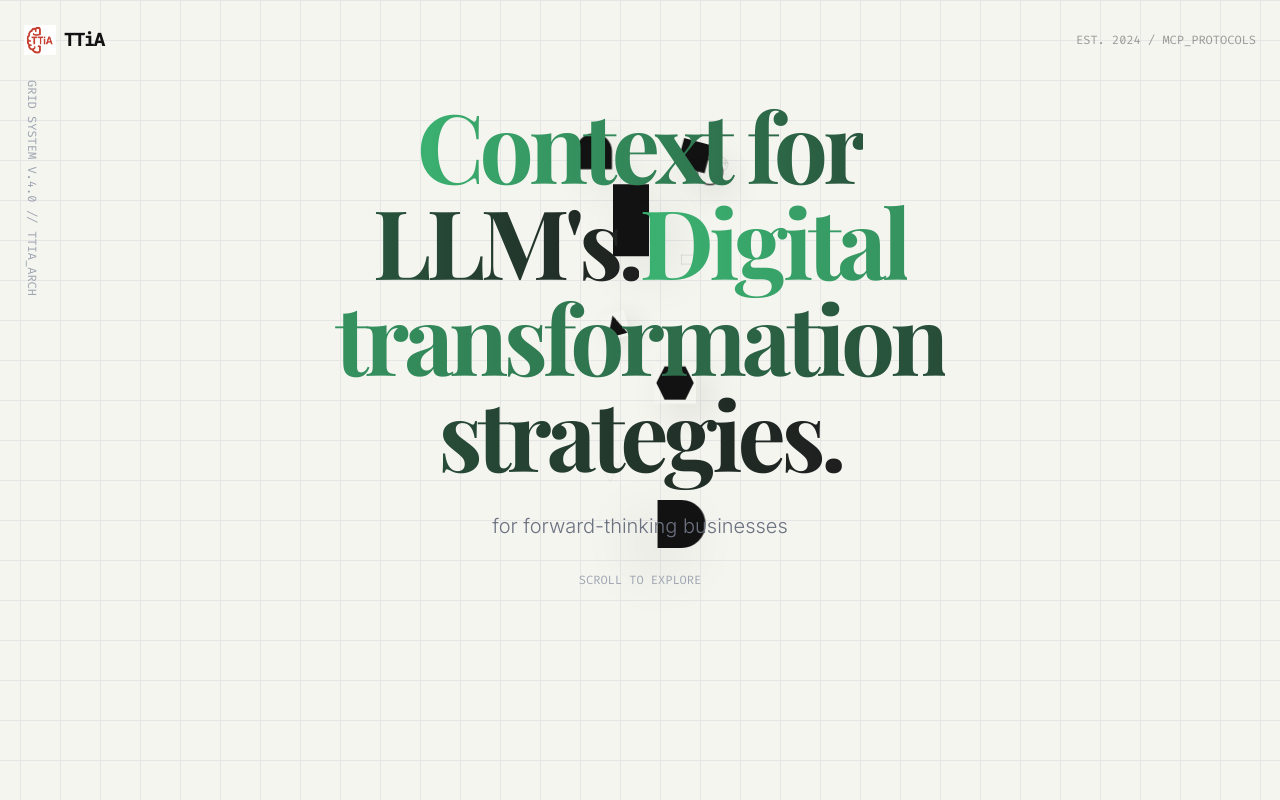
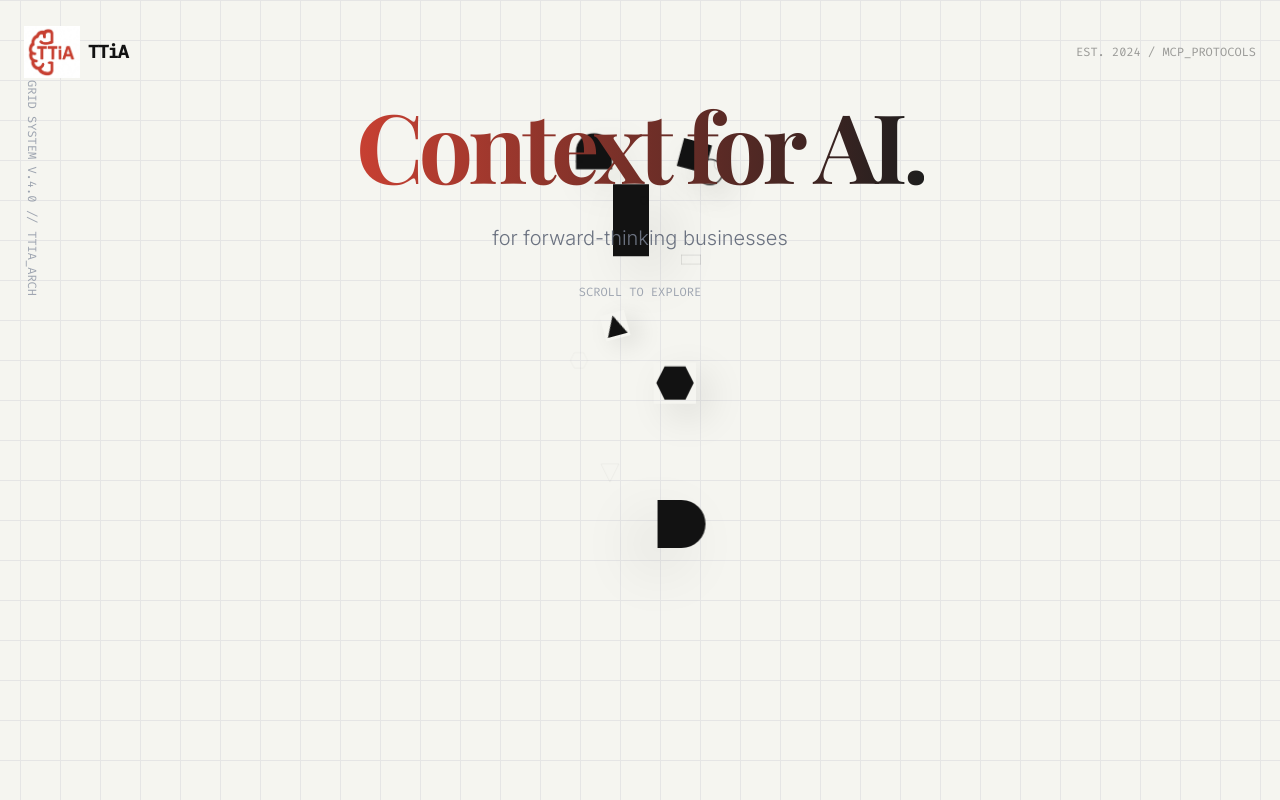
Before and after one commit to Mado1968/NewTTiA, a React (Vite) app: page / in a window 1280 px wide. Shown: the top 800 px of the page. Built offline with nearby package versions, Linux system fonts and the light colour scheme.

Commit message:
news2026

```diff
--- a/App.tsx
+++ b/App.tsx
@@ -67,13 +67,11 @@ const App: React.FC = () => {
           </div>
           <h1 className="text-6xl md:text-8xl font-display font-bold text-ttia-black leading-[0.85] tracking-tighter animate-[slideUp_1s_ease-out]">
 
-            <span className="text-transparent bg-clip-text bg-gradient-to-r from-ttia-green to-ttia-dark">
-             Context for LLM's.
+            <span className="text-transparent bg-clip-text bg-gradient-to-r from-ttia-red to-ttia-dark">
+             Context for AI.
 
             </span>
-             <span className="text-transparent bg-clip-text bg-gradient-to-r from-ttia-green to-ttia-dark">
-  Digital transformation strategies.
-             </span>
+
 
           </h1>
           <p className="mt-8 text-xl text-gray-500 font-light mx-auto max-w-lg animate-[slideUp_1.2s_ease-out]">
--- a/components/Navbar.tsx
+++ b/components/Navbar.tsx
@@ -7,7 +7,7 @@ export const Navbar: React.FC = () => {
       <div className="container mx-auto px-6 flex justify-between items-center">
         {/* Logo - Pointer events auto to allow clicking */}
         <a href="#" className="flex items-center gap-2 ">
-          <div className="relative w-8 h-8 flex items-center justify-center bg-ttia-white rounded-full text-white">
+          <div className="relative w-14 h-14 flex items-center justify-center bg-ttia-white rounded-full text-white">
             {<img src="/assets/ttia_New_2026.jpg" alt="Logo"/>/* Logo */}
           </div>
           <span className="text-lg font-bold font-mono tracking-tighter text-ttia-white color-white ">
--- a/index.html
+++ b/index.html
@@ -17,6 +17,7 @@
                 green: '#3bb271',
                 orange: '#fc6f4f',
                 grid: '#e5e5e5',
+                red:'#c84032'
               }
             },
             fontFamily: {
```
